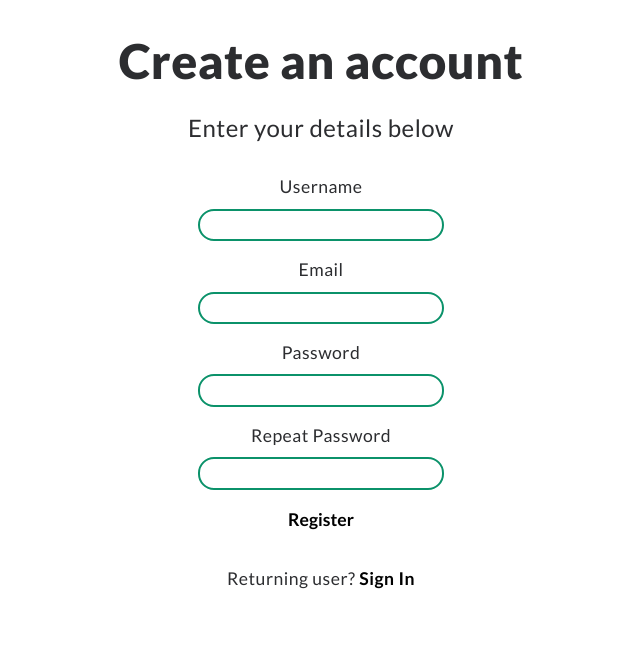
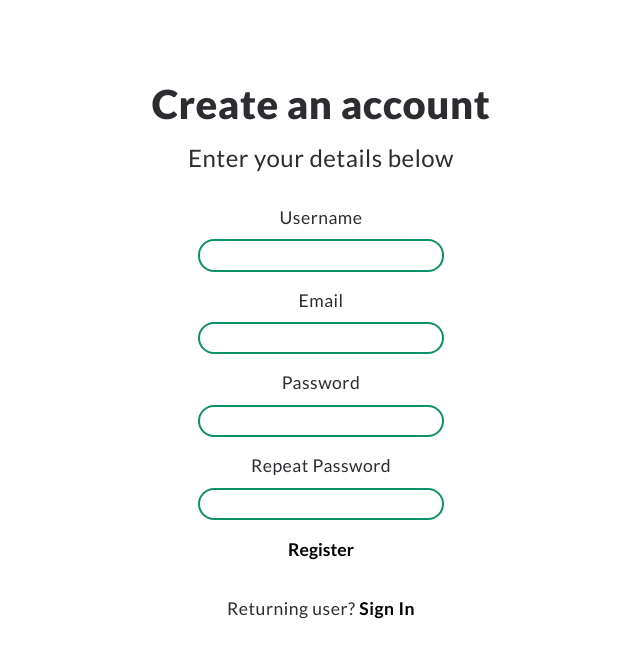
Before and after one commit to brucehow/examinaid, a Flask app: page /register in a window 1280 px wide. Shown: the part 71-729 px from the top of the page, without its empty margins (319-959 px from the left). Run offline with Flask 2, Linux system fonts and the light colour scheme; some libraries are stand-ins or nearby versions.

Commit message:
Tweak padding and font sizes for forms

```diff
--- a/app/static/css/forms.css
+++ b/app/static/css/forms.css
@@ -1,5 +1,5 @@
 form {
-  margin-top: 2rem;
+  margin-top: 5rem;
   text-align: center;
 }
 
--- a/app/templates/login.html
+++ b/app/templates/login.html
@@ -3,7 +3,7 @@
 {% block content %}
   <link rel="stylesheet" href="../static/css/forms.css">
   <form action="" method="post" novalidate>
-    <h1>Welcome Back</h1>
+    <h2>Welcome Back</h2>
     <h4>Sign in to continue</h4>
     {{ loginForm.hidden_tag() }}
     <p>
--- a/app/templates/register.html
+++ b/app/templates/register.html
@@ -3,7 +3,7 @@
 {% block content %}
   <link rel="stylesheet" href="../static/css/forms.css">
   <form action="" method="post">
-    <h1>Create an account</h1>
+    <h2>Create an account</h2>
     <h4>Enter your details below</h4>
     {{ form.hidden_tag() }}
     <p>
```
